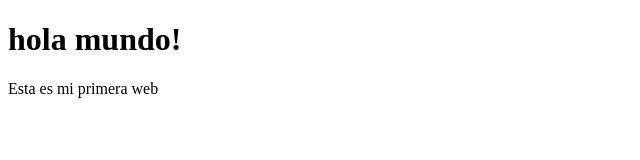
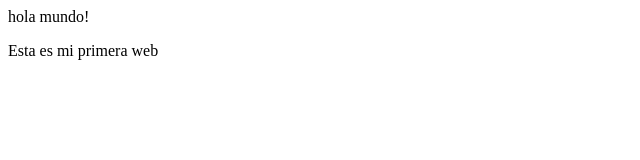
Before and after one commit to estargos26/My-proyect, a plain HTML site: page index.html in a window 1280 px wide. Shown: the whole page, without its empty margins (0-640 px from the left). Drawn offline with Linux system fonts and the light colour scheme.

Commit message:
Mi primer commit

```diff
--- a/index.html
+++ b/index.html
@@ -6,7 +6,7 @@
     <title>Document</title>
 </head>
 <body>
-    <h1> hola mundo! </h1>
+    <hl> hola mundo! </hl>
     <p> Esta es mi primera web </p>
 </body>
 </html>
```
